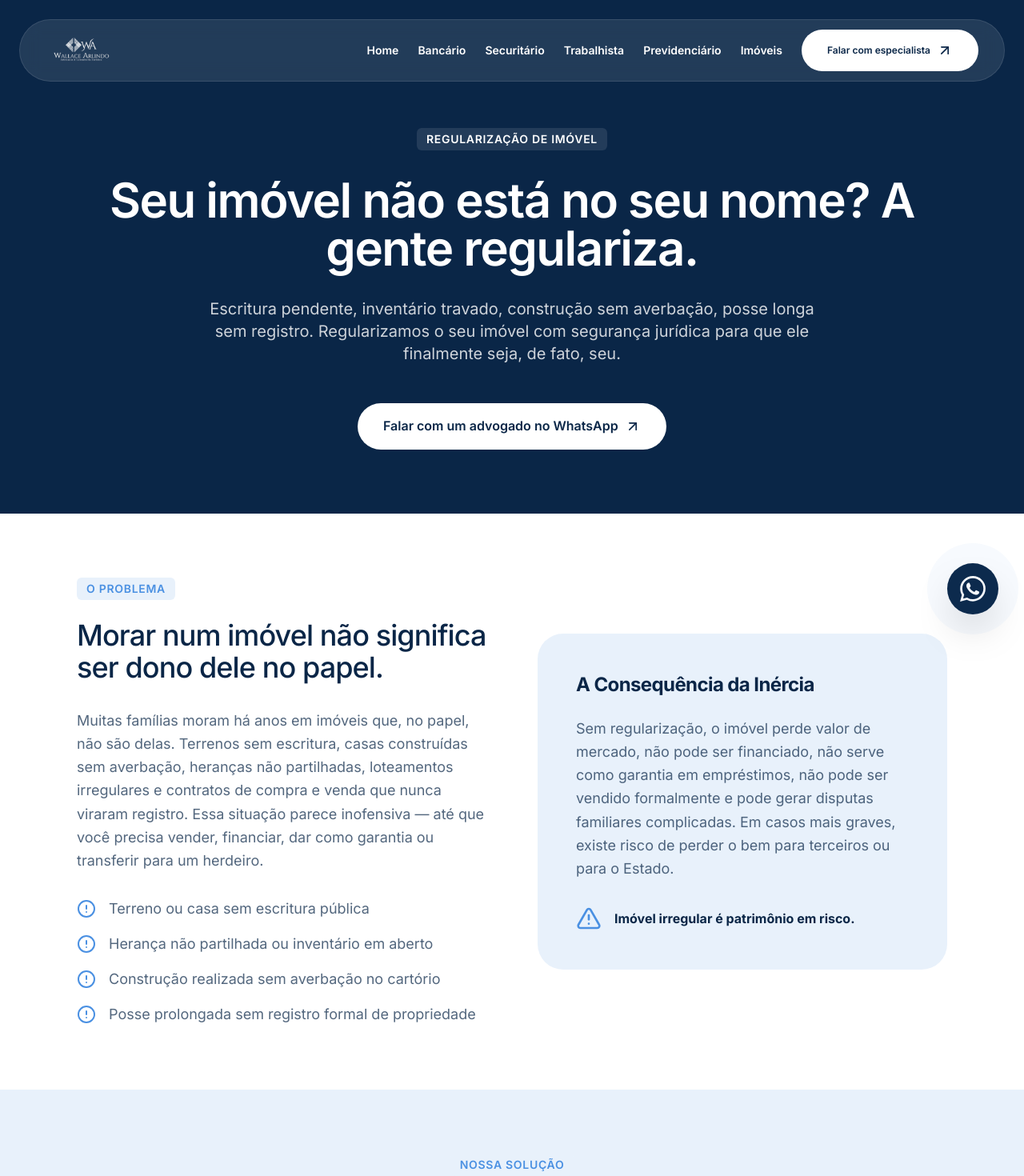
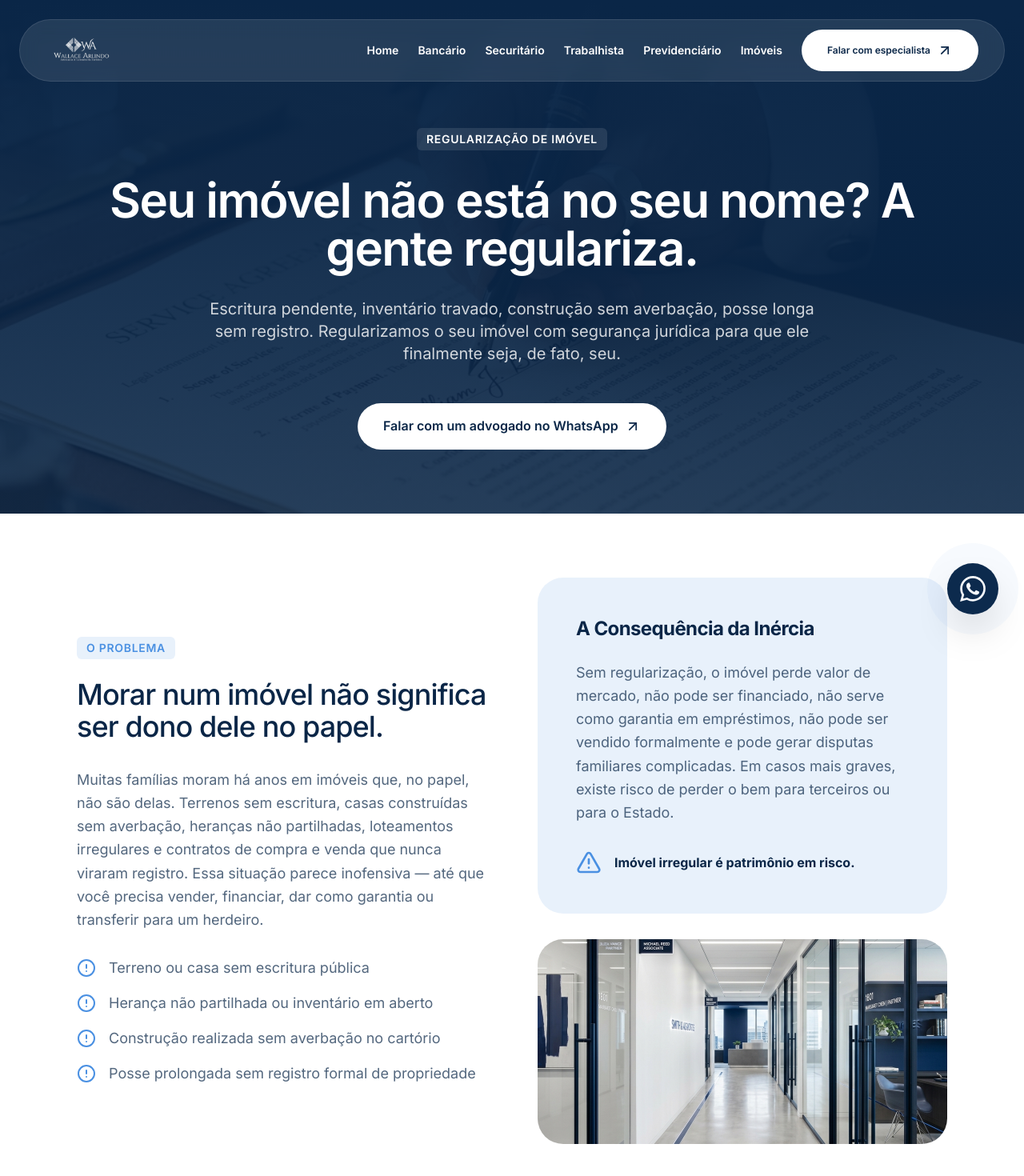
Before and after one commit to arthura4growth/wa-assessoria, a React (Vite) app: page /regularizacao-de-imovel in a window 1280 px wide. Shown: the top 1470 px of the page at 80% size. Built offline with nearby package versions, Linux system fonts and the light colour scheme.

Commit message:
Adiciona imagens de fundo nos heroes das páginas de área e remove ícone Quote dos depoimentos
Co-Authored-By: Claude Sonnet 4.6 <noreply@anthropic.com>

```diff
--- a/src/pages/DireitoBancario.tsx
+++ b/src/pages/DireitoBancario.tsx
@@ -41,8 +41,16 @@ const DireitoBancario: React.FC = () => {
       </Helmet>
 
       {/* Hero Page */}
-      <section className="pt-40 pb-20 bg-brand-navy text-white">
-        <div className="max-w-7xl mx-auto text-center px-6">
+      <section className="relative pt-40 pb-20 bg-brand-navy text-white overflow-hidden">
+        <div className="absolute inset-0 z-0">
+          <img
+            src="/banking_hero_bg_1777049932702.png"
+            alt="Direito Bancário Background"
+            className="w-full h-full object-cover opacity-30"
+          />
+          <div className="absolute inset-0 bg-gradient-to-b from-brand-navy via-brand-navy/80 to-brand-navy/60" />
+        </div>
+        <div className="relative z-10 max-w-7xl mx-auto text-center px-6">
           <SectionTag className="!bg-white/10 !text-white mb-8 reveal-up">Direito Bancário</SectionTag>
           <h1 className="text-4xl md:text-6xl font-semibold mb-8 leading-tight reveal-up">
             Está sendo cobrado indevidamente pelo banco?
@@ -79,7 +87,8 @@ const DireitoBancario: React.FC = () => {
                 ))}
               </ul>
             </div>
-            <div className="bg-brand-blue-light p-12 rounded-[2rem] reveal-up">
+            <div className="flex flex-col gap-8 reveal-up">
+              <div className="bg-brand-blue-light p-12 rounded-[2rem]">
                 <h3 className="text-2xl font-bold text-brand-navy mb-6">A Consequência da Inércia</h3>
                 <p className="text-lg text-brand-navy-muted leading-relaxed mb-8">
                   Se você não agir agora, sua dívida pode se tornar uma bola de neve imparável, levando à restrição total do seu nome e até à perda definitiva de bens conquistados com muito esforço.
@@ -87,6 +96,14 @@ const DireitoBancario: React.FC = () => {
                 <div className="flex items-center gap-4 text-brand-navy font-bold">
                   <TrendingUp className="w-8 h-8 text-brand-blue" />
                   <span>O tempo é seu maior inimigo em dívidas bancárias.</span>
+                </div>
+              </div>
+              <div className="rounded-[2rem] overflow-hidden h-64">
+                <img
+                  src="/legal_scales_desk_1776896349472.png"
+                  alt="Justiça e Direito"
+                  className="w-full h-full object-cover"
+                />
               </div>
             </div>
           </div>
--- a/src/pages/DireitoPrevidenciario.tsx
+++ b/src/pages/DireitoPrevidenciario.tsx
@@ -41,8 +41,16 @@ const DireitoPrevidenciario: React.FC = () => {
       </Helmet>
 
       {/* Hero Page */}
-      <section className="pt-40 pb-20 bg-brand-navy text-white">
-        <div className="max-w-7xl mx-auto text-center px-6">
+      <section className="relative pt-40 pb-20 bg-brand-navy text-white overflow-hidden">
+        <div className="absolute inset-0 z-0">
+          <img
+            src="/modern_office_hallway_1776896513845.png"
+            alt="Direito Previdenciário Background"
+            className="w-full h-full object-cover opacity-30"
+          />
+          <div className="absolute inset-0 bg-gradient-to-b from-brand-navy via-brand-navy/80 to-brand-navy/60" />
+        </div>
+        <div className="relative z-10 max-w-7xl mx-auto text-center px-6">
           <SectionTag className="!bg-white/10 !text-white mb-8 reveal-up">Direito Previdenciário</SectionTag>
           <h1 className="text-4xl md:text-6xl font-semibold mb-8 leading-tight reveal-up">
             Teve um benefício negado pelo INSS? A gente recorre.
--- a/src/pages/DireitoSecuritario.tsx
+++ b/src/pages/DireitoSecuritario.tsx
@@ -41,8 +41,16 @@ const DireitoSecuritario: React.FC = () => {
       </Helmet>
 
       {/* Hero Page */}
-      <section className="pt-40 pb-20 bg-brand-navy text-white">
-        <div className="max-w-7xl mx-auto text-center px-6">
+      <section className="relative pt-40 pb-20 bg-brand-navy text-white overflow-hidden">
+        <div className="absolute inset-0 z-0">
+          <img
+            src="/legal_scales_desk_1776896349472.png"
+            alt="Direito Securitário Background"
+            className="w-full h-full object-cover opacity-30"
+          />
+          <div className="absolute inset-0 bg-gradient-to-b from-brand-navy via-brand-navy/80 to-brand-navy/60" />
+        </div>
+        <div className="relative z-10 max-w-7xl mx-auto text-center px-6">
           <SectionTag className="!bg-white/10 !text-white mb-8 reveal-up">Direito Securitário</SectionTag>
           <h1 className="text-4xl md:text-6xl font-semibold mb-8 leading-tight reveal-up">
             Seu seguro foi negado? Você pode ter direito à indenização.
--- a/src/pages/DireitoTrabalhista.tsx
+++ b/src/pages/DireitoTrabalhista.tsx
@@ -41,8 +41,16 @@ const DireitoTrabalhista: React.FC = () => {
       </Helmet>
 
       {/* Hero Page */}
-      <section className="pt-40 pb-20 bg-brand-navy text-white">
-        <div className="max-w-7xl mx-auto text-center px-6">
+      <section className="relative pt-40 pb-20 bg-brand-navy text-white overflow-hidden">
+        <div className="absolute inset-0 z-0">
+          <img
+            src="/hero_lawyer_office_1776896316439.png"
+            alt="Direito Trabalhista Background"
+            className="w-full h-full object-cover opacity-30"
+          />
+          <div className="absolute inset-0 bg-gradient-to-b from-brand-navy via-brand-navy/80 to-brand-navy/60" />
+        </div>
+        <div className="relative z-10 max-w-7xl mx-auto text-center px-6">
           <SectionTag className="!bg-white/10 !text-white mb-8 reveal-up">Direito Trabalhista</SectionTag>
           <h1 className="text-4xl md:text-6xl font-semibold mb-8 leading-tight reveal-up">
             Foi demitido de forma irregular ou não recebeu o que é seu por direito?
--- a/src/pages/RegularizacaoImovel.tsx
+++ b/src/pages/RegularizacaoImovel.tsx
@@ -41,8 +41,16 @@ const RegularizacaoImovel: React.FC = () => {
       </Helmet>
 
       {/* Hero */}
-      <section className="pt-40 pb-20 bg-brand-navy text-white">
-        <div className="max-w-7xl mx-auto text-center px-6">
+      <section className="relative pt-40 pb-20 bg-brand-navy text-white overflow-hidden">
+        <div className="absolute inset-0 z-0">
+          <img
+            src="/contract_signing_close_up_1776896414066.png"
+            alt="Regularização de Imóvel Background"
+            className="w-full h-full object-cover opacity-30"
+          />
+          <div className="absolute inset-0 bg-gradient-to-b from-brand-navy via-brand-navy/80 to-brand-navy/60" />
+        </div>
+        <div className="relative z-10 max-w-7xl mx-auto text-center px-6">
           <SectionTag className="!bg-white/10 !text-white mb-8 reveal-up">Regularização de Imóvel</SectionTag>
           <h1 className="text-4xl md:text-6xl font-semibold mb-8 leading-tight reveal-up">
             Seu imóvel não está no seu nome? A gente regulariza.
@@ -82,7 +90,8 @@ const RegularizacaoImovel: React.FC = () => {
                 ))}
               </ul>
             </div>
-            <div className="bg-brand-blue-light p-12 rounded-[2rem] reveal-up">
+            <div className="flex flex-col gap-8 reveal-up">
+              <div className="bg-brand-blue-light p-12 rounded-[2rem]">
                 <h3 className="text-2xl font-bold text-brand-navy mb-6">A Consequência da Inércia</h3>
                 <p className="text-lg text-brand-navy-muted leading-relaxed mb-8">
                   Sem regularização, o imóvel perde valor de mercado, não pode ser financiado, não serve como garantia em empréstimos, não pode ser vendido formalmente e pode gerar disputas familiares complicadas. Em casos mais graves, existe risco de perder o bem para terceiros ou para o Estado.
@@ -90,6 +99,14 @@ const RegularizacaoImovel: React.FC = () => {
                 <div className="flex items-center gap-4 text-brand-navy font-bold">
                   <TriangleAlert className="w-8 h-8 text-brand-blue" />
                   <span>Imóvel irregular é patrimônio em risco.</span>
+                </div>
+              </div>
+              <div className="rounded-[2rem] overflow-hidden h-64">
+                <img
+                  src="/modern_office_hallway_1776896513845.png"
+                  alt="Escritório Moderno"
+                  className="w-full h-full object-cover"
+                />
               </div>
             </div>
           </div>
--- a/src/sections/Autoridade.tsx
+++ b/src/sections/Autoridade.tsx
@@ -1,7 +1,6 @@
 import React, { useRef } from 'react';
 import { useGSAP } from '@gsap/react';
 import { gsap } from 'gsap';
-import { Quote } from 'lucide-react';
 import SectionTag from '../components/SectionTag';
 import { useReducedMotion } from '../hooks/useReducedMotion';
 
@@ -53,7 +52,6 @@ const Autoridade: React.FC = () => {
         <div className="grid md:grid-cols-3 gap-8">
           {testimonials.map((t, index) => (
             <div key={index} className="testimonial-card bg-white p-8 rounded-3xl shadow-sm border border-brand-blue-border relative">
-              <Quote className="w-10 h-10 text-brand-blue/20 absolute top-8 right-8" />
               <p className="text-lg text-brand-navy-muted italic mb-8 leading-relaxed relative z-10">
                 "{t.text}"
               </p>
```
Lines whose indentation alone changed are shown as unchanged.
